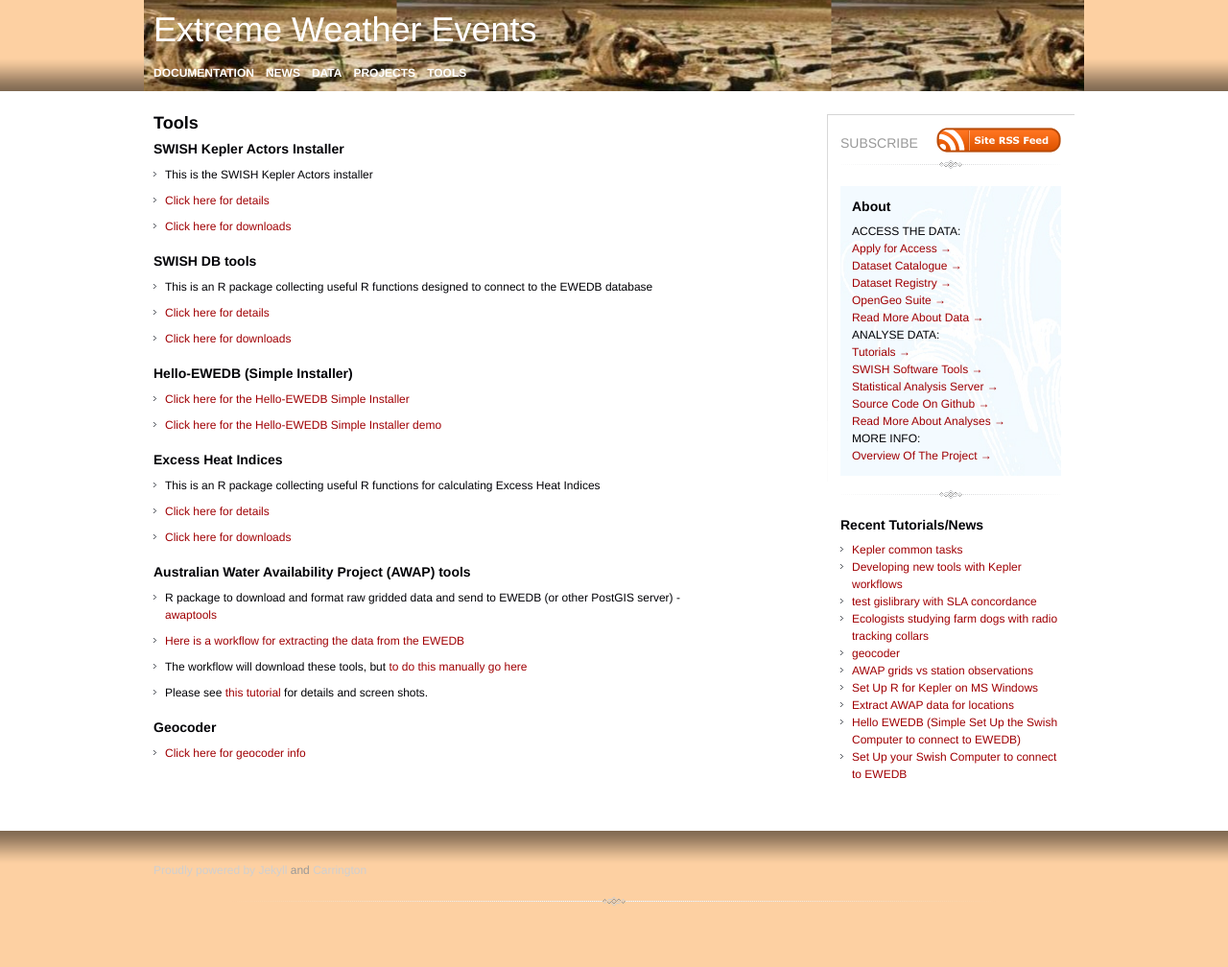
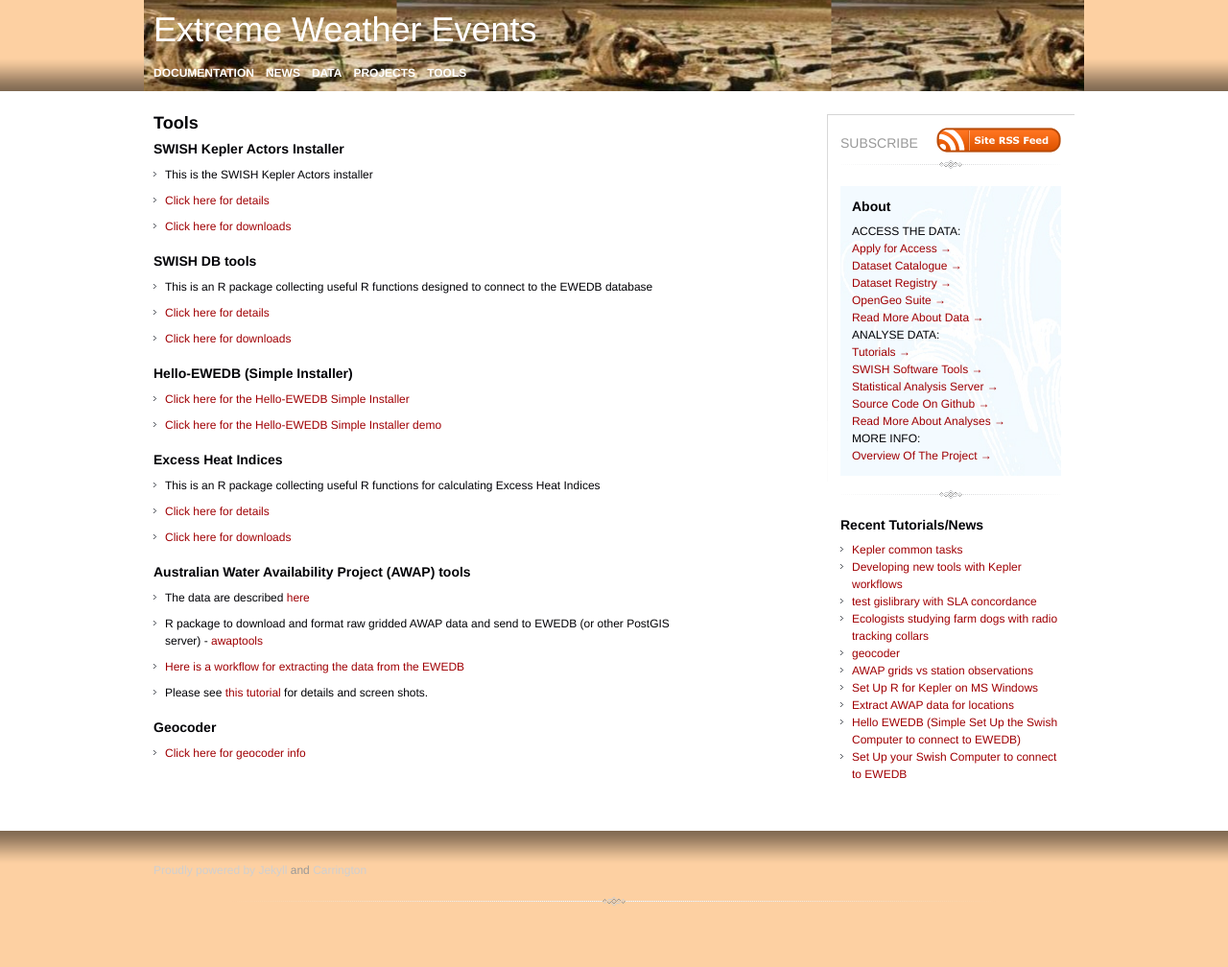
Before and after one commit to swish-climate-impact-assessment/swish-climate-impact-assessment.github.com, a Jekyll site: the page built from tools.md, in a window 1280 px wide. Shown: the whole page at 96% size. Built offline with Jekyll 4.4.1, drawn with Linux system fonts in a browser that asks for light colours; nearby versions of some CDN libraries; Markdown is read by kramdown in place of the engine named in the settings; comment, search, counter and statistics services are not loaded.

Commit message:
add metadata

```diff
--- a/tools.md
+++ b/tools.md
@@ -25,9 +25,9 @@
 * [Click here for downloads](/tools/ExcessHeatIndices/ExcessHeatIndices-downloads.html)
 
 ### Australian Water Availability Project (AWAP) tools
-* R package to download and format raw gridded data and send to EWEDB (or other PostGIS server) - [awaptools](http://swish-climate-impact-assessment.github.io/tools/awaptools/awaptools-downloads.html)
+* The data are described [here](/metadata/AWAP_GRIDS.html)
+* R package to download and format raw gridded AWAP data and send to EWEDB (or other PostGIS server) - [awaptools](/tools/awaptools/awaptools-downloads.html)
 * [Here is a workflow for extracting the data from the EWEDB](/tools/ExtractAWAPdata4locations/extract-awap.html)
-* The workflow will download these tools, but [to do this manually go here](/tools/awaptools/awaptools-downloads.html)
 * Please see [this tutorial](http://swish-climate-impact-assessment.github.io/2013/05/extract-awap-data-4-locations/) for details and screen shots.
 
 ### Geocoder
```
